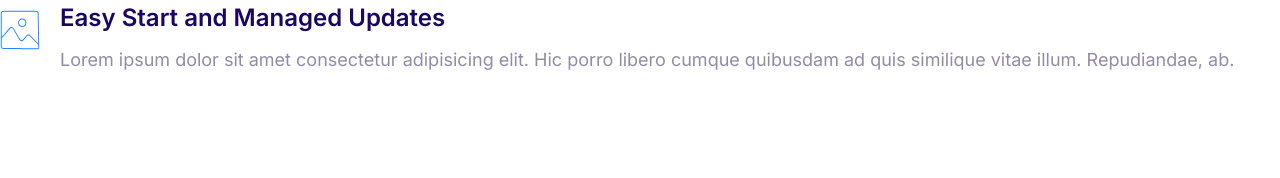
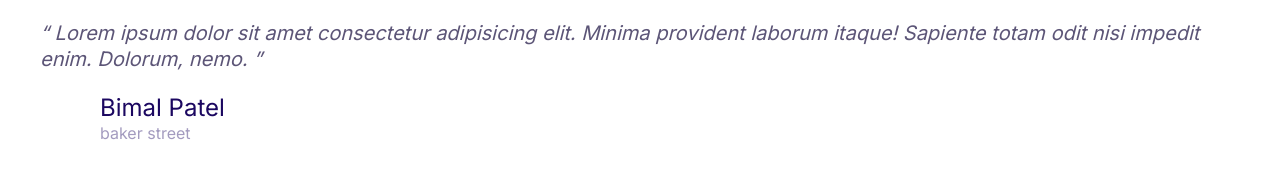
Before and after one commit to bi-mal/EagerDarwin, a plain HTML site: page index.html in a window 1280 px wide. Drawn offline with Linux system fonts and the light colour scheme.

Commit message:
styled quotes

```diff
--- a/css/styles.css
+++ b/css/styles.css
@@ -4,6 +4,7 @@
     --color-accent: #ff3400;
     --color-headings: #1b0760;
     --color-body: #918ca4;
+    --color-body-darker: #5c5577;
     --color-border:#ccc;
     --radius-border:30px;
 }
@@ -326,3 +327,45 @@ a{
 .media__image{
     margin-top: 1rem;
 }
+
+/* quotes */
+
+.quote{
+    font-size: 3rem;
+    font-style: italic;
+    color: var(--color-body-darker);
+    line-height: 1.3;
+}
+.quote__text::before{
+    content: open-quote;
+}
+.quote__text::after{
+    content: close-quote;
+}
+.quote__author{
+    font-size: 3rem;
+    font-weight: 500;
+    font-style: normal;
+    margin: 0;
+}
+.quote__organization{
+    font-style: normal;
+    font-size: 2rem;
+    color: var(--color-headings);
+    opacity: 0.4;
+}
+.quote__line{
+    position: relative;
+    bottom: 10px;
+}
+@media screen and (min-width:1024px) {
+    .quote{
+        font-size: 2rem;
+    }
+    .quote__author{
+        font-size: 2.4rem;
+    }
+    .quote__organization{
+        font-size: 1.6rem;
+    }
+}
--- a/index.html
+++ b/index.html
@@ -15,20 +15,25 @@
     <link rel="stylesheet" href="css/styles.css" />
   </head>
   <body>
+    <blockquote class="quote">
+      <p class="quote__text">
+        Lorem ipsum dolor sit amet consectetur adipisicing elit. Minima
+        provident laborum itaque! Sapiente totam odit nisi impedit enim.
+        Dolorum, nemo.
+      </p>
+      <footer>
         <div class="media">
           <div class="media__image">
-        <svg class="icon icon--primary">
-          <use xlink:href="images/sprite.svg#snap"></use>
+            <svg class="icon icon--primary quote__line">
+              <use xlink:href="images/sprite.svg#line"></use>
             </svg>
           </div>
           <div class="media__body">
-        <h3 class="media__title">Easy Start and Managed Updates</h3>
-        <p>
-          Lorem ipsum dolor sit amet consectetur adipisicing elit. Hic porro
-          libero cumque quibusdam ad quis similique vitae illum. Repudiandae,
-          ab.
-        </p>
+            <h3 class="media__title quote__author">Bimal Patel</h3>
+            <p class="quote__organization">baker street</p>
           </div>
         </div>
+      </footer>
+    </blockquote>
   </body>
 </html>
```
Also changed, not shown: components/quotes.html (added, +19 -0 lines). Lines whose indentation alone changed are shown as unchanged.
